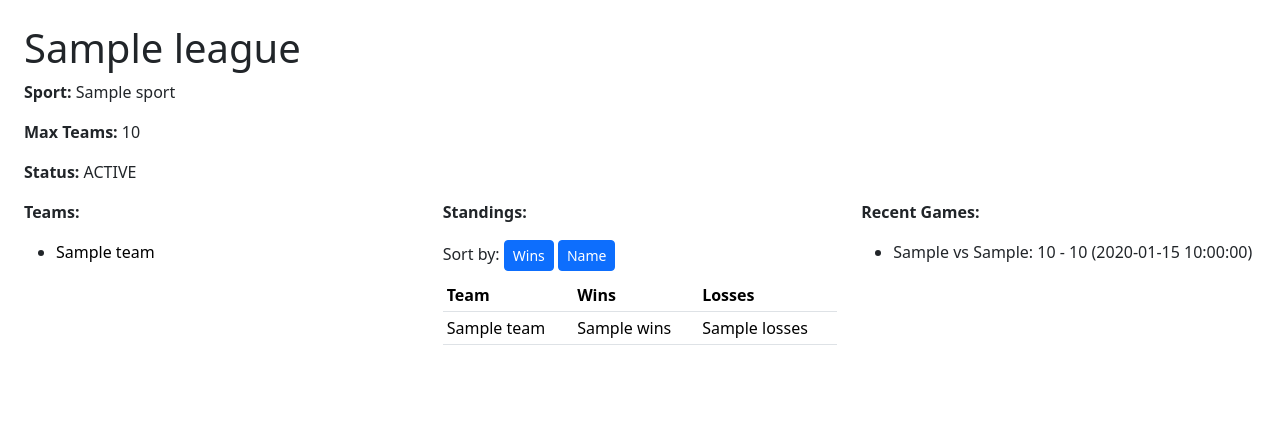
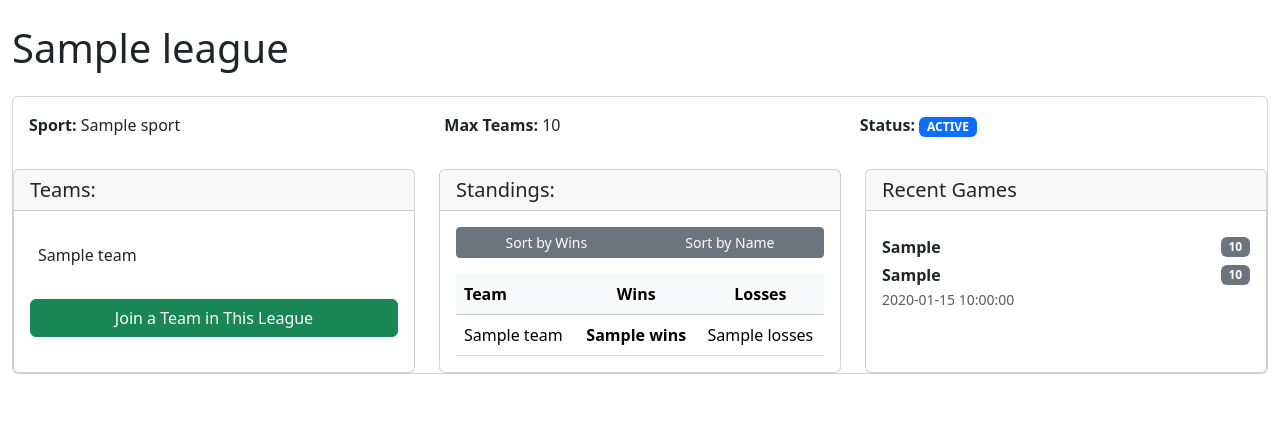
Before and after one commit to IWU-CS253/Interlink, a Flask app: template templates/league_page.html in a window 1280 px wide. Shown: the part 63-484 px from the top of the page. Run offline with Flask 3, Linux system fonts and the light colour scheme; the template is opened without the code that fills it: most values are stand-ins (such as "Sample title", 1, 10 or a date in 2020).

Commit message:
headers for pages, styling for view league details and generate league page

```diff
--- a/templates/homepage.html
+++ b/templates/homepage.html
@@ -12,9 +12,9 @@
         }
     </style>
 
-    <h1 class="m-2">Leagues</h1>
+    <h1 class="m-3 mt-2">Leagues</h1>
     <form action="{{ url_for('home_page') }}" method="get">
-        <div class="m-2" style="display: flex; align-items: center; gap: 10px;">
+        <div class="m-3" style="display: flex; align-items: center; gap: 10px;">
             <select class="form-select form-select-lg w-25" name="filter">
                 <option disabled selected>Sport</option>
                 <option value="Volleyball" {% if filter == "Volleyball" %}selected{% endif %}>Volleyball</option>
--- a/templates/join_team.html
+++ b/templates/join_team.html
@@ -1,5 +1,6 @@
 {% extends "layout.html" %}
 {% block body %}
+<h1 class="m-3 mt-2">Join Team</h1>
     <script>
         // Auto submits the sport selected to show leagues
         document.addEventListener('DOMContentLoaded', function() {
--- a/templates/league_creation.html
+++ b/templates/league_creation.html
@@ -1,6 +1,7 @@
 {% extends "layout.html" %}
 {% block body %}
     {# UNIT TESTED #}
+<h1 class="m-3 mt-2">Create League</h1>
     <form action="/league_creation" method="post">
         <dl class="m-3">
             <dt>League Name (Max Length 2-35 Characters) :</dt>
--- a/templates/league_page.html
+++ b/templates/league_page.html
@@ -1,82 +1,122 @@
 {% extends "layout.html" %}
 {% block body %}
-<div class="m-4">
+<div class="container-fluid py-4">
 <!-- Admin button -->
-            <aside>
-                <div>
+            <div class="row mb-4">
+                <div class="col">
+                    <div class="d-flex justify-content-between align-items-center">
+                        <h1 class="mb-0">{{ league['league_name'] }}</h1>
                         {% if session.get('logged_in') %}
                             {% if session.get('role') == 'admin' %}
                                 <a class="btn btn-secondary btn-sm float-end" href="{{ url_for('league_admin', league_id=league['id']) }}" >Admin Page</a>
                             {% endif %}
                         {% endif %}
                     </div>
-            </aside>
+                </div>
+            </div>
 
-    <h1>{{ league['league_name'] }}</h1>
-
-
-    <div>
-        <div>
-
+    <div class="card mb-4">
+        <div class="card-body">
+            <div class="row">
+                <div class="col-md-4">
                     <p><strong>Sport:</strong> {{ league['sport'] }}</p>
+                </div>
+                <div class="col-md-4">
                     <p><strong>Max Teams:</strong> {{ league['max_teams'] }}</p>
-            <p><strong>Status:</strong>
-                <span>
+                </div>
+                <div class="col-md-4">
+                    <p class="mb-2"><strong>Status:</strong>
+                    <span class="badge {% if league['status'] == 'SignUp' %}bg-success{% else %}bg-primary{% endif %}">
                         {{ league['status']|upper }}
                     </span>
-            </p>
-        <div class="row">
-            <div class="col-md-4">
-                <p><strong>Teams:</strong></p>
-                <ul>
+                </div>
+            </div>
+        </div>
+        <div class="row g-4">
+            <div class="col-lg-4">
+                <div class="card h-100">
+                    <div class="card-header">
+                        <h5 class="mb-0">Teams:</h5>
+                    </div>
+                    <div class="card-body">
+                        <ul class="list-group list-group-flush mb-3" style="max-height: 400px; overflow-y: auto;">
                             {% for team in teams %}
-                    <li><a style="color: black" class="link-underline link-underline-opacity-0 link-underline-opacity-75-hover" href="{{ url_for('team_view', team_name=team["name"], league_name=league["league_name"],
-                    team_manager=team["team_manager"], sport=league["sport"], league_status = league["status"], team_id = team['id']) }}">{{ team["name"] }}</a></li>
+                            <li class="list-group-item px-0">
+                                <a href="{{ url_for('team_view', team_name=team['name'], league_name=league['league_name'], team_manager=team['team_manager'], sport=league['sport'], league_status=league['status'], team_id=team['id']) }}"
+                                class="text-decoration-none text-dark d-block py-2 px-2 rounded"
+                                style="transition: all 0.2s;"
+                                onmouseover="this.style.backgroundColor='#e7f1ff'; this.style.transform='translateX(5px)'; this.style.color='#0d6efd';"
+                                onmouseout="this.style.backgroundColor=''; this.style.transform=''; this.style.color='';">
+                                {{ team["name"] }}
+                                </a>
+                            </li>
                             {% endfor %}
                         </ul>
+                        {% if league['status'] !='SignUp' %}
                         <a href="{{ url_for('join_team_form', sport=league['sport'], league_select=league['league_name']) }}"
-                class="btn btn-success" {% if league['status'] !='SignUp' %} hidden {% endif %}>Join a Team in This League</a>
+                        class="btn btn-success w-100">Join a Team in This League</a>
+                        {% endif %}
                     </div>
-            <div class="col-md-4">
-                <p><strong>Standings:</strong></p>
-                <div class="mb-2">
-                    <span>Sort by: </span>
-                    <a href="{{ url_for('league_page', league_id=league['id'], sort='wins') }}" class="btn btn-sm btn-primary">Wins</a>
-                    <a href="{{ url_for('league_page', league_id=league['id'], sort='name') }}" class="btn btn-sm btn-primary">Name</a>
                 </div>
-                <div class="mb-2">
+            </div>
+
+            <div class="col-lg-4">
+                <div class="card h-100">
+                    <div class="card-header">
+                        <h5 class="mb-0">Standings:</h5>
+                    </div>
+                    <div class="card-body d-flex flex-column">
+                        <div class="btn-group mb-3 flex-shrink-0" role="group" aria-label="Sort options">
+                            <a href="{{ url_for('league_page', league_id=league['id'], sort='wins') }}" class="btn btn-sm btn-secondary">Sort by Wins</a>
+                            <a href="{{ url_for('league_page', league_id=league['id'], sort='name') }}" class="btn btn-sm btn-secondary">Sort by Name</a>
+                        </div>
                         {% if standings %}
-                    <table class="table table-sm">
-                        <thead>
+                        <div class="table-responsive" style="max-height: 350px; overflow-y: auto;">
+                            <table class="table table-hover mb-0">
+                                <thead class="table-light">
                                     <tr>
                                         <th>Team</th>
-                                <th>Wins</th>
-                                <th>Losses</th>
+                                        <th class="text-center">Wins</th>
+                                        <th class="text-center">Losses</th>
                                     </tr>
                                 </thead>
                                 <tbody>
                                     {% for team in standings %}
                                     <tr>
                                         <td>{{ team['team_name'] }}</td>
-                                <td>{{ team['wins'] }}</td>
-                                <td>{{ team['losses'] }}</td>
+                                        <td class="text-center"><strong>{{ team['wins'] }}</strong></td>
+                                        <td class="text-center">{{ team['losses'] }}</td>
                                     </tr>
                                     {% endfor %}
                                 </tbody>
                             </table>
+                        </div>
                         {% else %}
                         <p>No games played yet.</p>
                         {% endif %}
                     </div>
                 </div>
-            <div class="col-md-4">
-                <p><strong>Recent Games:</strong></p>
+            </div>
+
+            <div class="col-lg-4">
+                <div class="card h-100">
+                    <div class="card-header">
+                        <h5 class="mb-0">Recent Games</h5>
+                    </div>
+                    <div class="card-body">
                     {% if games %}
-                <ul>
+                    <ul class="list-group list-group-flush" style="max-height: 400px; overflow-y: auto;">
                         {% for game in games %}
-                    <li>
-                        {{ game.home_team }} vs {{ game.away_team }}: {{ game.home_score }} - {{ game.away_score }}
-                        ({{ game.game_date }})
+                        <li class="list-group-item px-0">
+                            <div class="d-flex justify-content-between align-items-center">
+                                <span class="fw-bold">{{ game.home_team }}</span>
+                                <span class="badge bg-secondary">{{ game.home_score }}</span>
+                            </div>
+                            <div class="d-flex justify-content-between align-items-center mt-1">
+                                <span class="fw-bold">{{ game.away_team }}</span>
+                                <span class="badge bg-secondary">{{ game.away_score }}</span>
+                            </div>
+                            <small class="text-muted">{{ game.game_date }}</small>
                         </li>
                         {% endfor %}
                     </ul>
@@ -86,4 +126,6 @@
                 </div>
             </div>
         </div>
+    </div>
+    </div>
 {% endblock %}
--- a/templates/submit_score.html
+++ b/templates/submit_score.html
@@ -1,7 +1,8 @@
 {% extends "layout.html" %}
 {% block body %}
     {# UNIT TESTED #}
-        <div class="alert alert-info m-4" role="alert">
+<h1 class="m-3 mt-2">Submit Score</h1>
+        <div class="alert alert-info m-3" role="alert">
         <strong>Note:</strong> Ensure the match schedule has been generated before submitting scores.
         </div>
 
--- a/templates/team_creation.html
+++ b/templates/team_creation.html
@@ -1,6 +1,7 @@
 {% extends "layout.html" %}
 {% block body %}
 {# UNIT TESTED #}
+<h1 class="m-3 mt-2">Create Team</h1>
 <div class="m-3">
   <form action="/create_team" method="post">
     <input type="hidden" name="id">
```
Also changed, not shown: templates/match_schedule.html (+6 -5 lines). Lines whose indentation alone changed are shown as unchanged.
